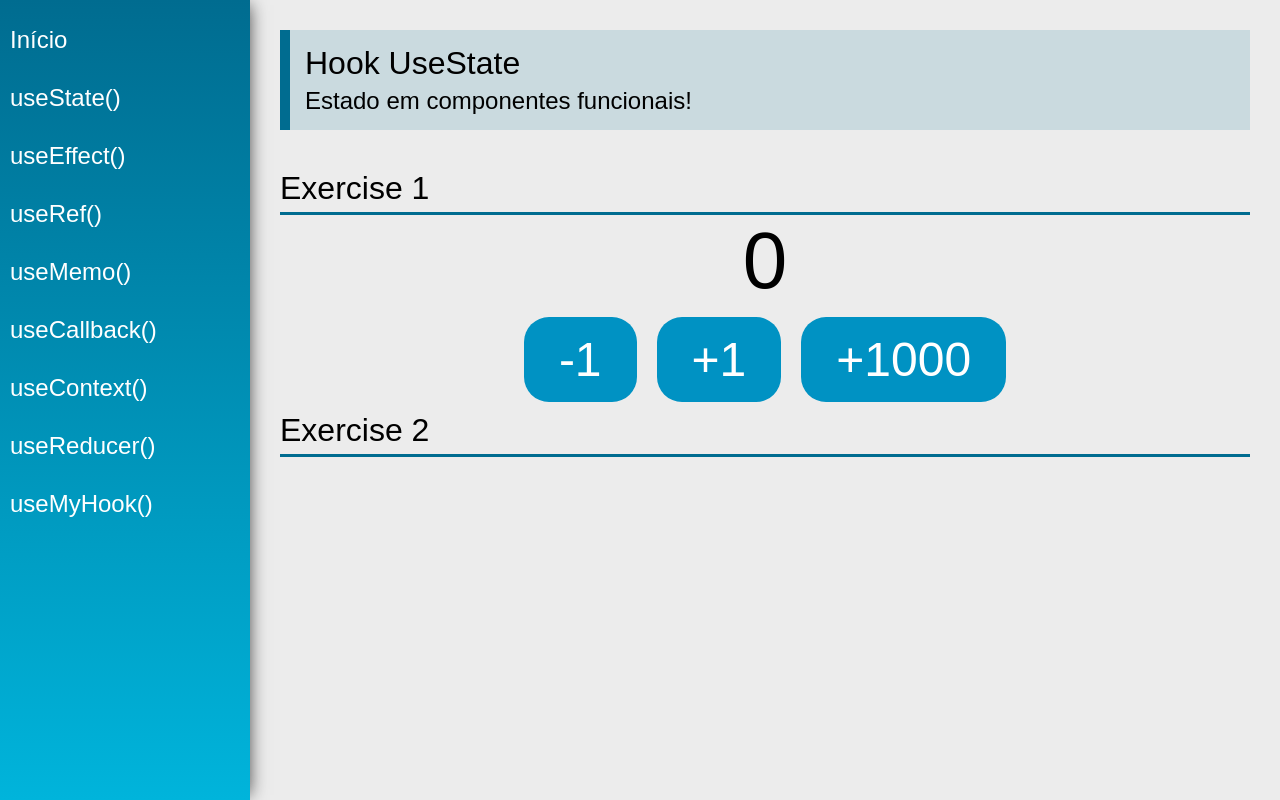
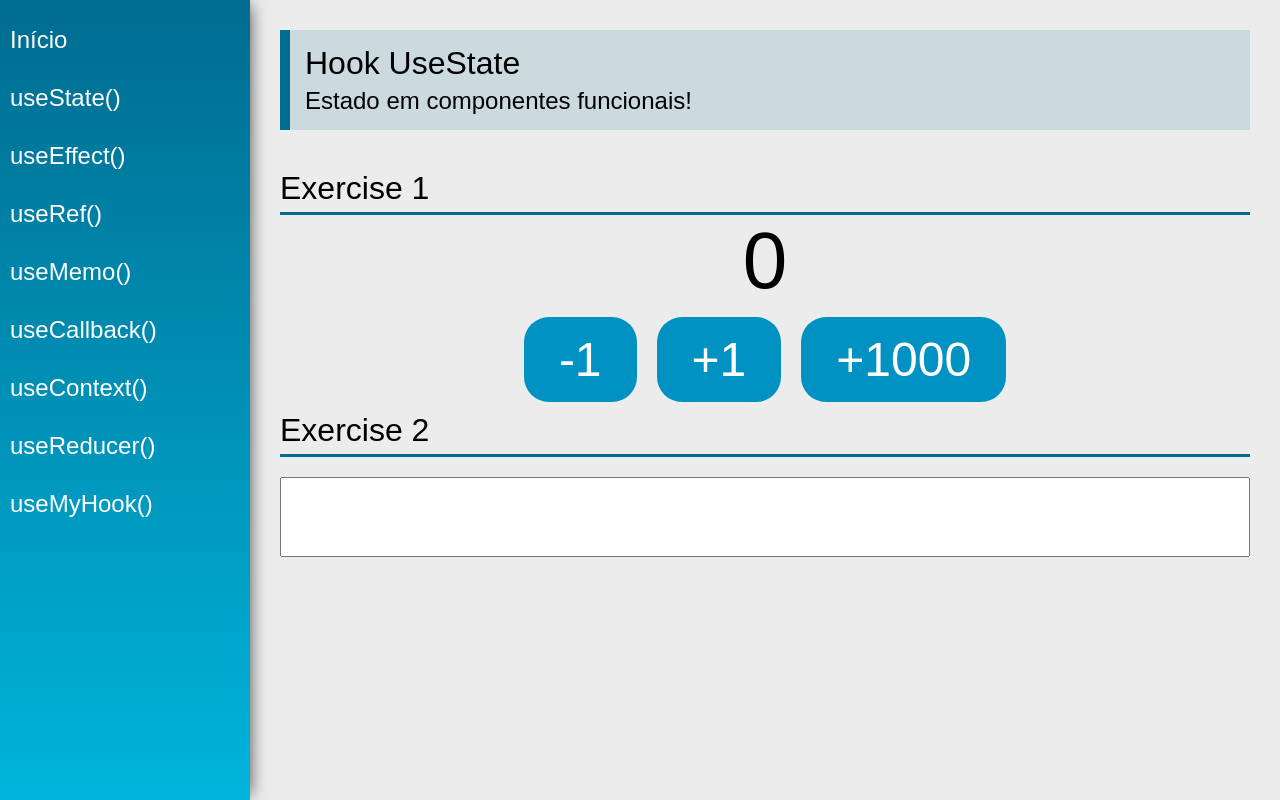
Before and after one commit to kazuohagy/hooks, a React (Create React App) app: page /useState in a window 1280 px wide. Built offline with nearby package versions, Linux system fonts and the light colour scheme.

Commit message:
finish useState

```diff
--- a/src/views/examples/UseState.jsx
+++ b/src/views/examples/UseState.jsx
@@ -4,6 +4,7 @@
 
 const UseState = (props) => {
   const [count, setCount] = useState(0);
+  const [name, setName] = useState("");
 
   return (
     <div className="UseState">
@@ -30,6 +31,13 @@
         </div>
       </div>
       <SectionTitle title="Exercise 2" />
+      <input
+        type="text"
+        className="input"
+        value={name}
+        onChange={(e) => setName(e.target.value)}
+      />
+      <span className="text">{name}</span>
     </div>
   );
 };
```
